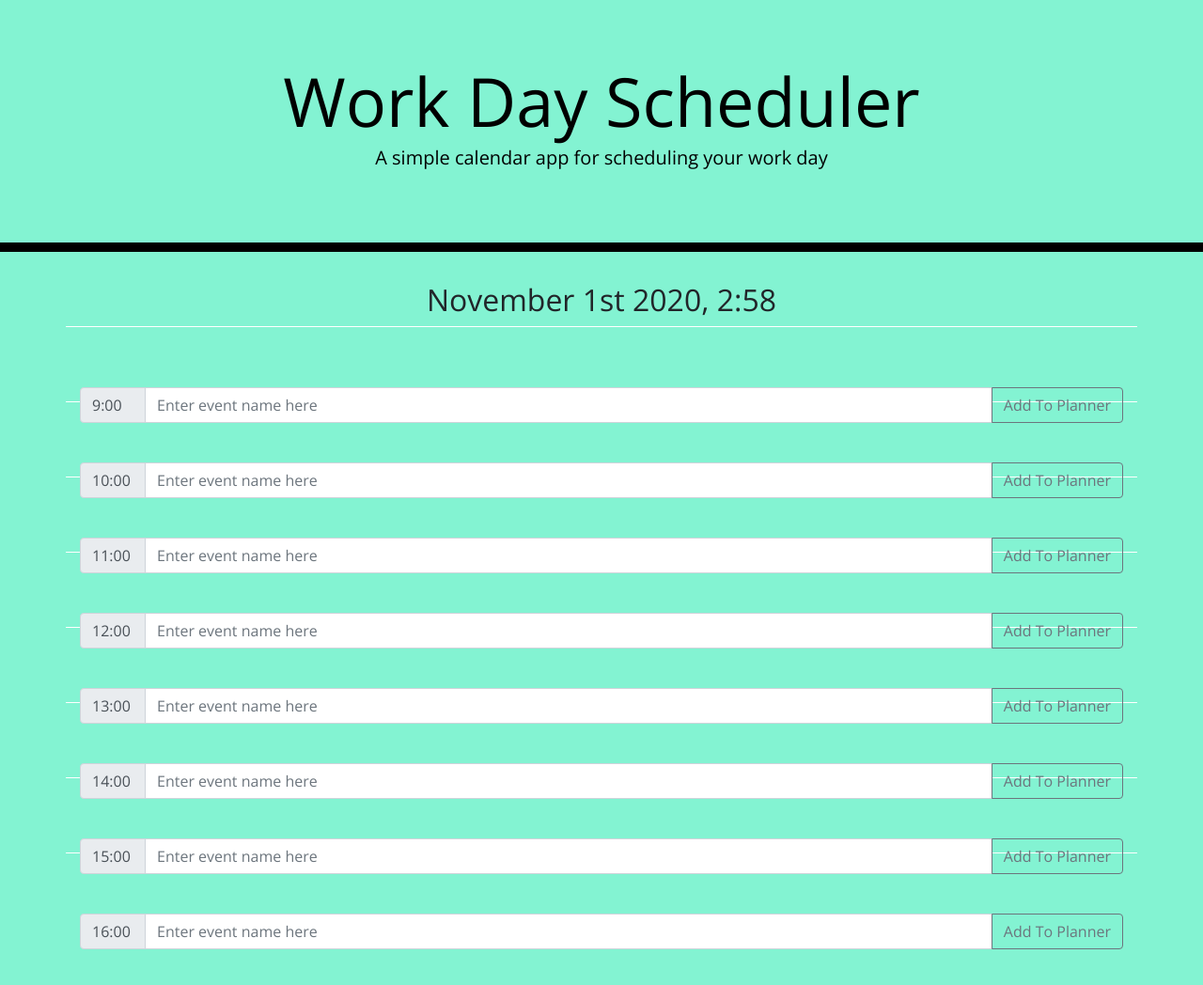
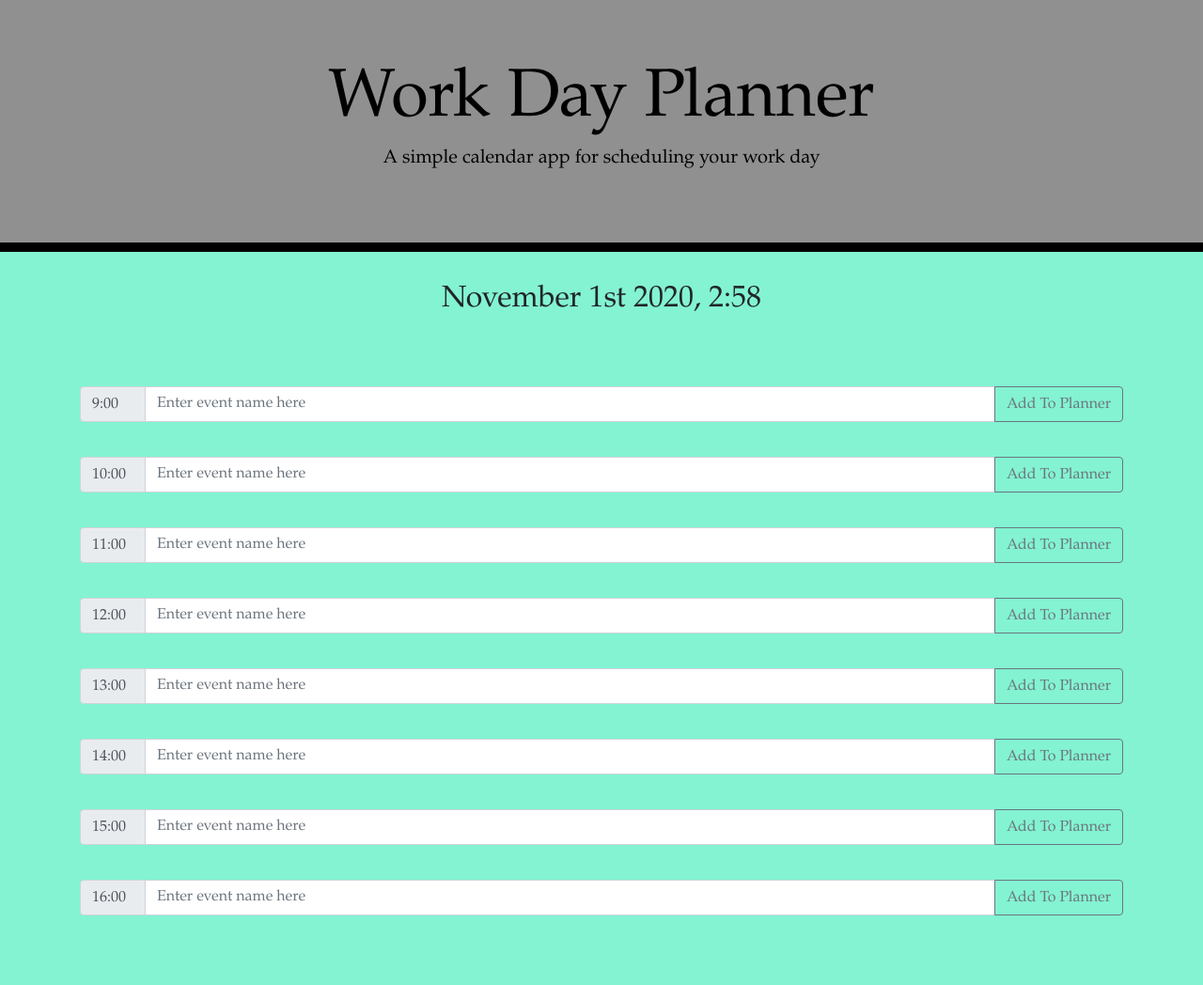
Before and after one commit to lzegart/Day-Planner, a plain HTML site: page index.html in a window 1280 px wide. Shown: the whole page at 94% size. Drawn offline with nearby package versions, Linux system fonts and the light colour scheme.

```diff
--- a/app.js
+++ b/app.js
@@ -1,9 +1,26 @@
+$(document).ready(function() {
+    const currentDate = moment().format('MMMM Do YYYY, H:mm')
+    console.log(currentDate)
+    $("#current-date").text(currentDate)
 
-const currentDate = moment().format('MMMM Do YYYY, h:mm')
-console.log(currentDate)
-$("#current-date").text(currentDate)
+    const times = [9, 10, 11, 12, 13, 14, 15, 16]
 
-$("form").on("submit", function(e) {
-    e.preventDefault()
-    console.log(e.target)
+    times.forEach(time => {
+        const timeCheck = window.localStorage.getItem(time)
+
+        const currentHour = moment().hour()
+
+        console.log(currentHour)
+        console.log(time)
+
+
+    })
+
+    $("form").on("submit", function(e) {
+        e.preventDefault()
+        const time = e.target.querySelector("input").getAttribute("id")
+        const text = e.target.querySelector("input").value
+
+        window.localStorage.setItem(time, text)
 })
+})
--- a/index.html
+++ b/index.html
@@ -1,36 +1,27 @@
 <!DOCTYPE html>
 <html lang="en">
+
 <head>
   <meta charset="UTF-8" />
   <meta name="viewport" content="width=device-width, initial-scale=1.0" />
   <meta http-equiv="X-UA-Compatible" content="ie=edge" />
-    <link
-      rel="stylesheet"
-      href="https://stackpath.bootstrapcdn.com/bootstrap/4.3.1/css/bootstrap.min.css"
-    />
-    <link
-      rel="stylesheet"
-      href="https://use.fontawesome.com/releases/v5.8.1/css/all.css"
-      integrity="sha384-50oBUHEmvpQ+1lW4y57PTFmhCaXp0ML5d60M1M7uH2+nqUivzIebhndOJK28anvf"
-      crossorigin="anonymous"
-    />
-    <link
-      href="https://fonts.googleapis.com/css?family=Open+Sans&display=swap"
-      rel="stylesheet"
-    />
+  <link rel="stylesheet" href="https://stackpath.bootstrapcdn.com/bootstrap/4.3.1/css/bootstrap.min.css" />
+  <link rel="stylesheet" href="https://use.fontawesome.com/releases/v5.8.1/css/all.css"
+    integrity="sha384-50oBUHEmvpQ+1lW4y57PTFmhCaXp0ML5d60M1M7uH2+nqUivzIebhndOJK28anvf" crossorigin="anonymous" />
+  <link href="https://fonts.googleapis.com/css?family=Open+Sans&display=swap" rel="stylesheet" />
   <link rel="stylesheet" href="style.css" />
-    <title>Work Day Scheduler</title>
+  <title>Work Day Planner</title>
 </head>
 
 <body>
   <header class="jumbotron">
-      <h1 class="display-3">Work Day Scheduler</h1>
+    <h1 class="display-3">Work Day Planner</h1>
     <p class="lead">A simple calendar app for scheduling your work day</p>
     <p id="currentDay" class="lead"></p>
   </header>
   <div class="container">
-        <!-- Date -->
-          <h2 id="current-date" class="text-centered"></h2>
+    <!-- Date-->
+    <h2 id="current-date" class="text-center"></h2>
     <!-- Timeblocks -->
     <div class="row">
       <div class="col-sm-12">
@@ -39,16 +30,14 @@
             <div class="input-group-prepend">
               <span class="input-group-text">9:00</span>
             </div>
-                    <input type="text" class="form-control" placeholder="Enter event name here">
+            <input id="9" type="text" class="form-control" placeholder="Enter event name here">
             <div class="input-group-append">
-                        <button class="btn btn-outline-secondary" type="submit" id="button-addon2">Add To Planner</button>
+              <button class="btn btn-outline-secondary" type="submit">Add To Planner</button>
             </div>
           </div>
         </form>
       </div>
     </div>
-    </div>
-    <div class="container">
     <div class="row">
       <div class="col-sm-12">
         <form>
@@ -56,16 +45,14 @@
             <div class="input-group-prepend">
               <span class="input-group-text">10:00</span>
             </div>
-                      <input type="text" class="form-control" placeholder="Enter event name here">
+            <input id="10" type="text" class="form-control" placeholder="Enter event name here">
             <div class="input-group-append">
-                          <button class="btn btn-outline-secondary" type="submit" id="button-addon2">Add To Planner</button>
+              <button class="btn btn-outline-secondary" type="submit">Add To Planner</button>
             </div>
           </div>
         </form>
       </div>
     </div>
-      </div>
-      <div class="container">
     <div class="row">
       <div class="col-sm-12">
         <form>
@@ -73,16 +60,14 @@
             <div class="input-group-prepend">
               <span class="input-group-text">11:00</span>
             </div>
-                      <input type="text" class="form-control" placeholder="Enter event name here">
+            <input id="11" type="text" class="form-control" placeholder="Enter event name here">
             <div class="input-group-append">
-                          <button class="btn btn-outline-secondary" type="submit" id="button-addon2">Add To Planner</button>
+              <button class="btn btn-outline-secondary" type="submit">Add To Planner</button>
             </div>
           </div>
         </form>
       </div>
     </div>
-      </div>
-      <div class="container">
     <div class="row">
       <div class="col-sm-12">
         <form>
@@ -90,16 +75,14 @@
             <div class="input-group-prepend">
               <span class="input-group-text">12:00</span>
             </div>
-                      <input type="text" class="form-control" placeholder="Enter event name here">
+            <input id="12" type="text" class="form-control" placeholder="Enter event name here">
             <div class="input-group-append">
-                          <button class="btn btn-outline-secondary" type="submit" id="button-addon2">Add To Planner</button>
+              <button class="btn btn-outline-secondary" type="submit">Add To Planner</button>
             </div>
           </div>
         </form>
       </div>
     </div>
-      </div>
-      <div class="container">
     <div class="row">
       <div class="col-sm-12">
         <form>
@@ -107,16 +90,14 @@
             <div class="input-group-prepend">
               <span class="input-group-text">13:00</span>
             </div>
-                      <input type="text" class="form-control" placeholder="Enter event name here">
+            <input id="13" type="text" class="form-control" placeholder="Enter event name here">
             <div class="input-group-append">
-                          <button class="btn btn-outline-secondary" type="submit" id="button-addon2">Add To Planner</button>
+              <button class="btn btn-outline-secondary" type="submit">Add To Planner</button>
             </div>
           </div>
         </form>
       </div>
     </div>
-      </div>
-      <div class="container">
     <div class="row">
       <div class="col-sm-12">
         <form>
@@ -124,16 +105,14 @@
             <div class="input-group-prepend">
               <span class="input-group-text">14:00</span>
             </div>
-                      <input type="text" class="form-control" placeholder="Enter event name here">
+            <input id="14" type="text" class="form-control" placeholder="Enter event name here">
             <div class="input-group-append">
-                          <button class="btn btn-outline-secondary" type="submit" id="button-addon2">Add To Planner</button>
+              <button class="btn btn-outline-secondary" type="submit">Add To Planner</button>
             </div>
           </div>
         </form>
       </div>
     </div>
-      </div>
-      <div class="container">
     <div class="row">
       <div class="col-sm-12">
         <form>
@@ -141,16 +120,14 @@
             <div class="input-group-prepend">
               <span class="input-group-text">15:00</span>
             </div>
-                      <input type="text" class="form-control" placeholder="Enter event name here">
+            <input id="15" type="text" class="form-control" placeholder="Enter event name here">
             <div class="input-group-append">
-                          <button class="btn btn-outline-secondary" type="submit" id="button-addon2">Add To Planner</button>
+              <button class="btn btn-outline-secondary" type="submit">Add To Planner</button>
             </div>
           </div>
         </form>
       </div>
     </div>
-      </div>
-      <div class="container">
     <div class="row">
       <div class="col-sm-12">
         <form>
@@ -158,13 +135,12 @@
             <div class="input-group-prepend">
               <span class="input-group-text">16:00</span>
             </div>
-                      <input type="text" class="form-control" placeholder="Enter event name here">
+            <input id="16" type="text" class="form-control" placeholder="Enter event name here">
             <div class="input-group-append">
-                          <button class="btn btn-outline-secondary" type="submit" id="button-addon2">Add To Planner</button>
+              <button class="btn btn-outline-secondary" type="submit">Add To Planner</button>
             </div>
           </div>
         </form>
-          </div>
       </div>
     </div>
 
@@ -172,4 +148,5 @@
     <script src="https://cdnjs.cloudflare.com/ajax/libs/moment.js/2.24.0/moment.min.js"></script>
     <script src="app.js"></script>
 </body>
+
 </html>
--- a/style.css
+++ b/style.css
@@ -1,5 +1,5 @@
 body {
-    font-family: 'Open Sans', sans-serif;
+    font-family: 'Book Antiqua';
     font-size: 16px;
     line-height: 1;
     background-color: rgb(131, 243, 210);
@@ -16,7 +16,7 @@ body {
 
   .jumbotron {
     text-align: center;
-    background-color: transparent;
+    background-color: rgb(145, 144, 144);
     color: black;
     border-radius: 0;
     border-bottom: 10px solid black;
@@ -26,55 +26,11 @@ body {
     text-align: center;
   }
 
-  .description{
-    white-space: pre-wrap;
-  }
-
-  .time-block{
-    text-align: center;
-    border-radius: 15px;
-  }
-
   .row {
     white-space: pre-wrap;
-    height: 80px;
-    border-top: 1px solid white;
+    height: 75px;
   }
 
   span {
       width: 70px;
   }
-
-  .hour {
-    background-color: #ffffff;
-    color: #000000;
-    border-top: 1px dashed #000000;
-  }
-
-  .past {
-    background-color: #d3d3d3;
-    color: white;
-  }
-
-  .present {
-    background-color: #ff6961;
-    color: white;
-  }
-
-  .future {
-    background-color: #77dd77;
-    color: white;
-  }
-
-  .saveBtn {
-    border-left: 1px solid black;
-    border-top-right-radius: 15px;
-    border-bottom-right-radius: 15px;
-    background-color: #06AED5;
-    color: white;
-  }
-
-  .saveBtn i:hover {
-    font-size: 20px;
-    transition: all .3s ease-in-out;
-  }
```
Lines whose indentation alone changed are shown as unchanged.
